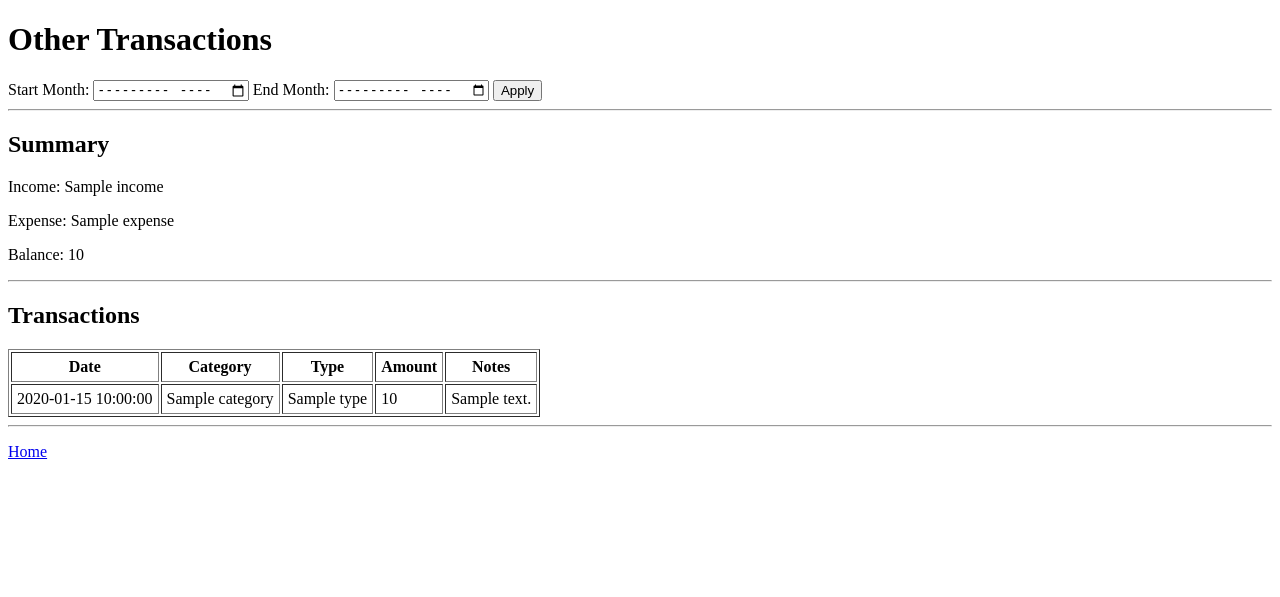
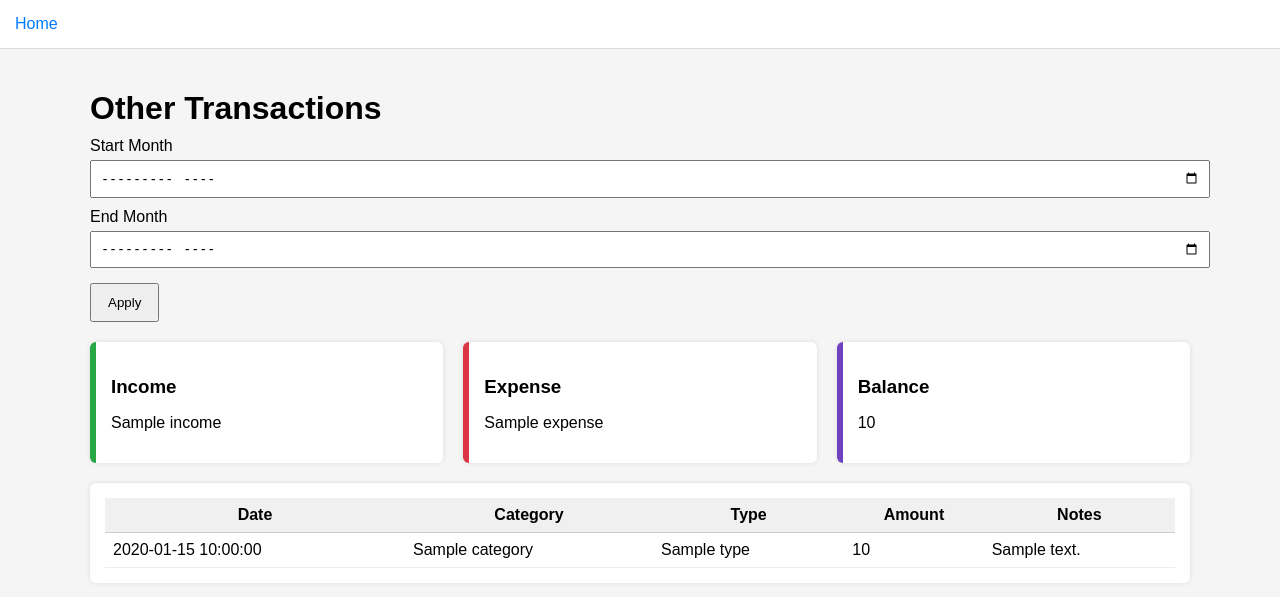
Before and after one commit to markcochow/finance-app, a Python web app: template templates/other_transactions.html in a window 1280 px wide. Shown: the top 597 px of the page. Run offline with Jinja, Linux system fonts and the light colour scheme; the template is opened without the code that fills it: most values are stand-ins (such as "Sample title", 1, 10 or a date in 2020).

Commit message:
Update other_transactions.html

```diff
--- a/templates/other_transactions.html
+++ b/templates/other_transactions.html
@@ -3,34 +3,50 @@
 <head>
     <meta charset="UTF-8">
     <title>Other Transactions</title>
+    <link rel="stylesheet" href="{{ url_for('static', filename='style.css') }}">
 </head>
 
 <body>
 
+<div class="top-bar">
+    <div class="nav-links">
+        <a href="{{ url_for('index') }}">Home</a>
+    </div>
+</div>
+
+<div class="container">
+
 <h1>Other Transactions</h1>
 
-<form method="get" action="{{ url_for('other_transactions') }}">
-    <label>Start Month:</label>
+<form method="get">
+    <label>Start Month</label>
     <input type="month" name="start" value="{{ start_month }}">
 
-    <label>End Month:</label>
+    <label>End Month</label>
     <input type="month" name="end" value="{{ end_month }}">
 
     <button type="submit">Apply</button>
 </form>
 
-<hr>
+<div class="summary-cards">
+    <div class="card income">
+        <h3>Income</h3>
+        <p>{{ income }}</p>
+    </div>
 
-<h2>Summary</h2>
-<p>Income: {{ income }}</p>
-<p>Expense: {{ expense }}</p>
-<p>Balance: {{ balance }}</p>
+    <div class="card expense">
+        <h3>Expense</h3>
+        <p>{{ expense }}</p>
+    </div>
 
-<hr>
+    <div class="card balance">
+        <h3>Balance</h3>
+        <p>{{ balance }}</p>
+    </div>
+</div>
 
-<h2>Transactions</h2>
-
-<table border="1" cellpadding="5">
+<div class="table-box">
+<table>
     <tr>
         <th>Date</th>
         <th>Category</th>
@@ -49,12 +65,9 @@
     </tr>
     {% endfor %}
 </table>
+</div>
 
-<hr>
-
-<p>
-    <a href="{{ url_for('index') }}">Home</a>
-</p>
+</div>
 
 </body>
 </html>
```
